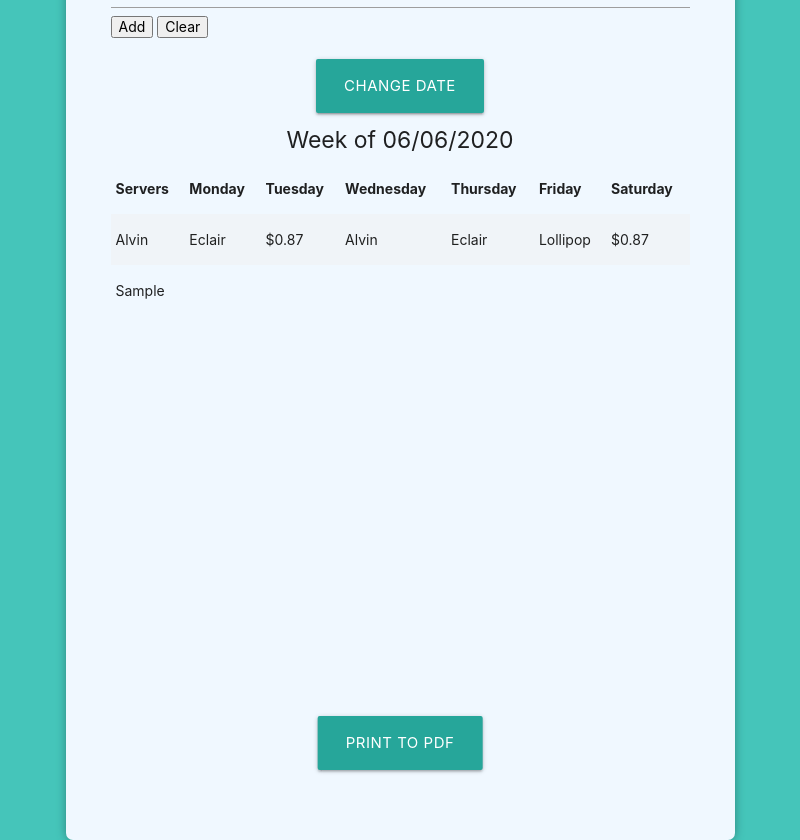
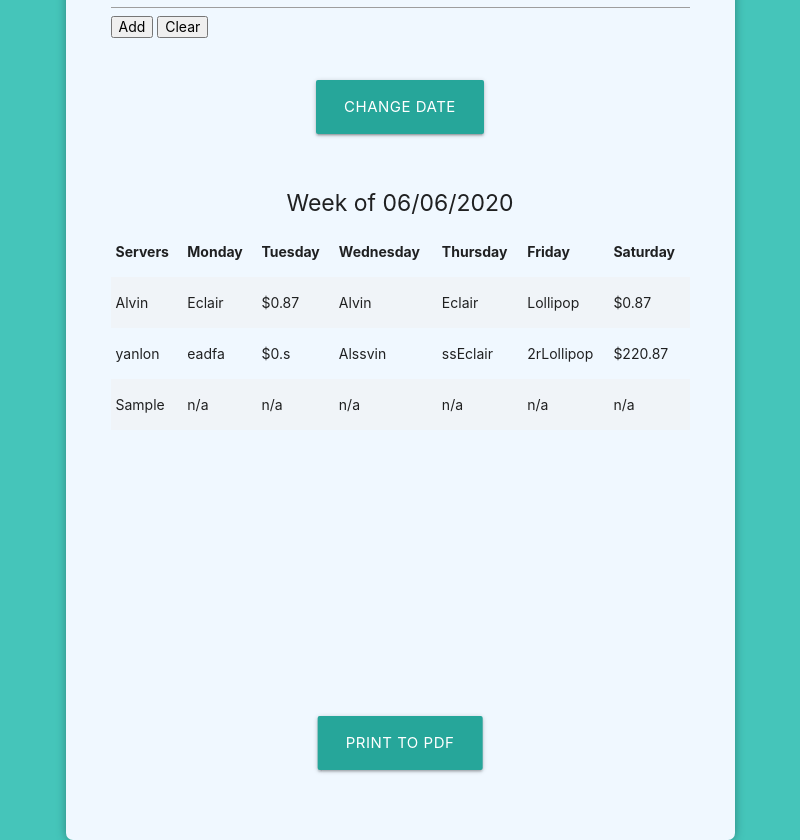
Before and after one commit to FEMAreginon/shift-scheduler, an Electron app: page src/result.html in a window 800 px wide. Both pictures are taken after typing "Sample" into the empty fields and a click on the button "Add". Drawn offline with nearby package versions, Linux system fonts and the light colour scheme.

Commit message:
Fixed Add() to full all the tr, and td

```diff
--- a/src/renderer.js
+++ b/src/renderer.js
@@ -11,9 +11,14 @@ function addServer() {
     const valueOfServerTextArea = document.createTextNode(serverTextArea);
 
     const serverTableBody = document.getElementById("server-table-body");
-    const newRow = serverTableBody.insertRow(-1);
-    const newCell = newRow.insertCell(0);
+    const newRow = serverTableBody.insertRow();
+    const newCell = newRow.insertCell();
+
     newCell.appendChild(valueOfServerTextArea);
+
+    for (let i = 1; i < 7; i++) {
+        newRow.innerHTML += "<td>n/a</td>";
+    }
 }
 
 function clearTable() {
--- a/src/result.html
+++ b/src/result.html
@@ -34,6 +34,7 @@
                 </form>
 
                 <br />
+                <br />
 
                 <center>
                     <button
@@ -43,6 +44,9 @@
                         Change date
                     </button>
                 </center>
+
+                <br />
+                <br />
 
                 <div id="pdf-content">
                     <h5 class="center-align" id="week-date">
@@ -71,6 +75,15 @@
                                 <td>Lollipop</td>
                                 <td>$0.87</td>
                             </tr>
+                            <tr>
+                                <td>yanlon</td>
+                                <td>eadfa</td>
+                                <td>$0.s</td>
+                                <td>Alssvin</td>
+                                <td>ssEclair</td>
+                                <td>2rLollipop</td>
+                                <td>$220.87</td>
+                            </tr>
                         </tbody>
                     </table>
                 </div>
```
